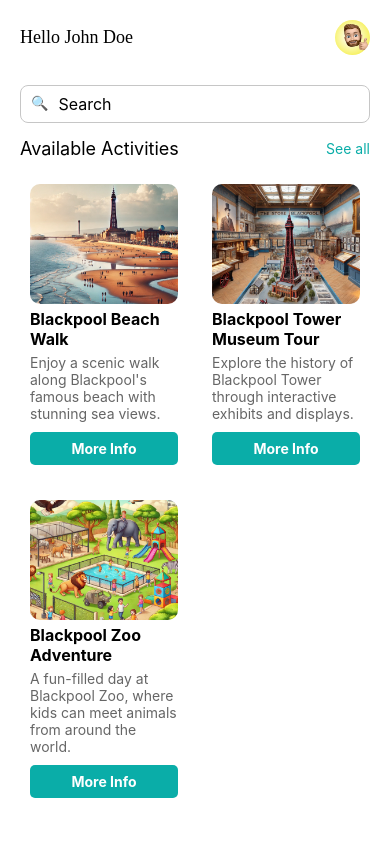
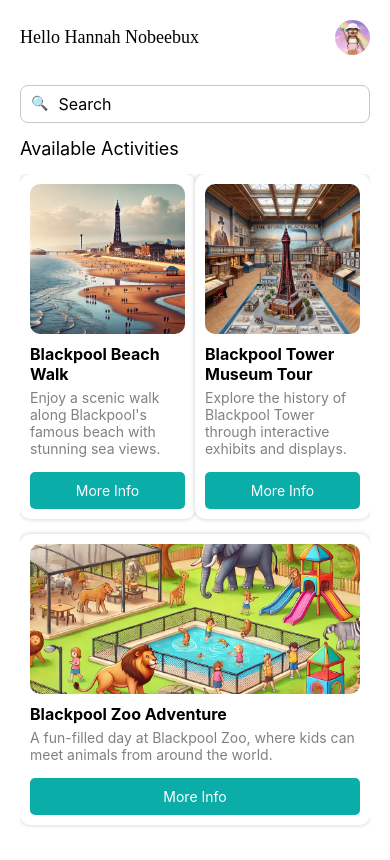
Before and after one commit to hannahnobeebux/bp-tours-app-js, a React Native app: screen /Home in a window 390 px wide. Built offline with nearby package versions, Linux system fonts and the light colour scheme.

Commit message:
More info button working and navigating to new page

```diff
--- a/src/components/ActivityCard.js
+++ b/src/components/ActivityCard.js
@@ -1,89 +1,18 @@
-import React, { useState } from 'react';
+import React from 'react';
+import { useNavigation } from '@react-navigation/native';
 import { View, Text, Image, StyleSheet, TouchableOpacity } from 'react-native';
 
 export default function ActivityCard({ activity }) {
-  const [expanded, setExpanded] = useState(false);
+    const navigation = useNavigation();
 
-  return (
-    <View style={[styles.card, expanded && styles.expandedCard]}>
-      {/* Activity Image */}
-      <Image source={activity.image} style={styles.image} />
-
-      {/* Activity Title */}
-      <Text style={styles.title}>{activity.name}</Text>
-
-      {/* Activity Preview */}
-      <Text style={styles.preview}>{activity.preview}</Text>
-
-      {/* Expandable Details Section */}
-      {expanded && (
-        <View style={styles.detailsContainer}>
-          <Text style={styles.detail}><Text style={styles.bold}>Description:</Text> {activity.details.description}</Text>
-          <Text style={styles.detail}><Text style={styles.bold}>Duration:</Text> {activity.details.duration}</Text>
-          <Text style={styles.detail}><Text style={styles.bold}>Location:</Text> {activity.details.location}</Text>
-          <Text style={styles.detail}><Text style={styles.bold}>Price:</Text> {activity.details.price}</Text>
-          <Text style={styles.detail}><Text style={styles.bold}>Age Group:</Text> {activity.details.age_group}</Text>
+    return (
+        <View style={{ flex: 1, padding: 10, backgroundColor: 'white', borderRadius: 10, shadowColor: '#000', shadowOpacity: 0.2, shadowRadius: 5, elevation: 3, marginBottom: 15 }}>
+          <Image source={activity.image} style={{ width: '100%', height: 150, borderRadius: 10 }} />
+          <Text style={{ fontSize: 16, fontWeight: 'bold', marginTop: 10 }}>{activity.name}</Text>
+          <Text style={{ fontSize: 14, color: 'gray', marginVertical: 5 }}>{activity.preview}</Text>
+          <TouchableOpacity onPress={() => navigation.navigate('ActivityDetails', { activity })} style={{ backgroundColor: '#0aada8', padding: 10, borderRadius: 5, marginTop: 10 }}>
+            <Text style={{ color: 'white', textAlign: 'center' }}>More Info</Text>
+          </TouchableOpacity>
         </View>
-      )}
-
-      {/* More Info Button */}
-      <TouchableOpacity style={styles.button} onPress={() => setExpanded(!expanded)}>
-        <Text style={styles.buttonText}>{expanded ? "Hide Info" : "More Info"}</Text>
-      </TouchableOpacity>
-    </View>
-  );
+      );
 }
-
-const styles = StyleSheet.create({
-  card: {
-    backgroundColor: '#fff',
-    borderRadius: 10,
-    overflow: 'hidden',
-    marginBottom: 15,
-    flexBasis: '48%', // 2 cards per row
-    padding: 10,
-  },
-  expandedCard: {
-    flexBasis: '100%', // Expands full width when open
-  },
-  image: {
-    width: '100%',
-    height: 120,
-    borderRadius: 10,
-  },
-  title: {
-    fontSize: 16,
-    fontWeight: 'bold',
-    marginVertical: 5,
-  },
-  preview: {
-    fontSize: 14,
-    color: '#666',
-  },
-  detailsContainer: {
-    marginTop: 10,
-    backgroundColor: '#f9f9f9',
-    padding: 10,
-    borderRadius: 8,
-  },
-  detail: {
-    fontSize: 14,
-    color: '#333',
-    marginBottom: 5,
-  },
-  bold: {
-    fontWeight: 'bold',
-  },
-  button: {
-    backgroundColor: '#0aada8',
-    padding: 8,
-    borderRadius: 5,
-    alignItems: 'center',
-    marginTop: 10,
-  },
-  buttonText: {
-    color: '#fff',
-    fontSize: 14,
-    fontWeight: 'bold',
-  },
-});
--- /dev/null
+++ b/src/components/ActivityDetails.js
@@ -0,0 +1,24 @@
+import { View, Text, Image, TouchableOpacity } from 'react-native';
+import React from 'react';
+
+export default function ActivityDetails({ route, navigation }) {
+  const { activity } = route.params;
+
+  return (
+    <View style={{ flex: 1, padding: 20, backgroundColor: 'white' }}>
+      <Image source={activity.image} style={{ width: '100%', height: 200, borderRadius: 10 }} />
+      <Text style={{ fontSize: 22, fontWeight: 'bold', marginTop: 10 }}>{activity.name}</Text>
+      <Text style={{ fontSize: 16, color: 'gray', marginVertical: 10 }}>{activity.details.description}</Text>
+      <Text style={{ fontSize: 16, fontWeight: 'bold' }}>Duration: {activity.details.duration}</Text>
+      <Text style={{ fontSize: 16, fontWeight: 'bold' }}>Location: {activity.details.location}</Text>
+      <Text style={{ fontSize: 16, fontWeight: 'bold' }}>Price: {activity.details.price}</Text>
+      <Text style={{ fontSize: 16, fontWeight: 'bold' }}>Age Group: {activity.details.age_group}</Text>
+      <TouchableOpacity onPress={() => alert('Booking confirmed!')} style={{ backgroundColor: '#0aada8', padding: 15, borderRadius: 5, marginTop: 20 }}>
+        <Text style={{ color: 'white', textAlign: 'center', fontSize: 18 }}>Book Activity</Text>
+      </TouchableOpacity>
+      <TouchableOpacity onPress={() => navigation.goBack()} style={{ color: '#0aada8', padding: 15, borderRadius: 5, marginTop: 10 }}>
+        <Text style={{color:'#0aada8'}}> ← All Activities</Text>
+        </TouchableOpacity>
+    </View>
+  );
+}
--- a/src/navigation/AppStack.js
+++ b/src/navigation/AppStack.js
@@ -3,6 +3,7 @@ import { createStackNavigator } from "@react-navigation/stack";
 
 import OnboardingScreen from "../screens/OnboardingScreen";
 import HomeScreen from "../screens/HomeScreen";
+import ActivityDetails from "../components/ActivityDetails";
 
 
 const Stack = createStackNavigator();
@@ -12,6 +13,7 @@ const AppStack = () => {
         <Stack.Navigator screenOptions={{ headerShown: false }}>
             <Stack.Screen name="Onboarding" component={OnboardingScreen} />
             <Stack.Screen name="Home" component={HomeScreen} />
+            <Stack.Screen name="ActivityDetails" component={ActivityDetails} />
         </Stack.Navigator>
     );
 };
--- a/src/screens/HomeScreen.js
+++ b/src/screens/HomeScreen.js
@@ -17,9 +17,9 @@ export default function HomeScreen({navigation}) {
     //     return <BannerSlider data={item}/>
     // };
 
-    const renderActivity = ({ item }) => (
-        <ActivityCard activity={item}/>
-      );
+    // const renderActivity = ({ item }) => (
+    //     <ActivityCard activity={item}/>
+    //   );
 
 
     return (
@@ -32,11 +32,11 @@ export default function HomeScreen({navigation}) {
                   alignItems: 'center',
                   marginBottom: 20
               }}>
-                  <Text style={{fontSize:18, fontFamily: 'Roboto-Medium'}}>Hello John Doe</Text>
+                  <Text style={{fontSize:18, fontFamily: 'Roboto-Medium'}}>Hello Hannah Nobeebux</Text>
 
                   {/* User Profile Image */}
                   <ImageBackground
-                      source={require('../assets/user-profile.jpg')}
+                      source={require('../assets/user-profile-2.png')}
                       style={{width:35, height:35, marginLeft: 10}}
                       imageStyle={{borderRadius: 25}}
                   />
@@ -68,19 +68,19 @@ export default function HomeScreen({navigation}) {
               {/* Section Title and See All Button */}
               <View style={{marginVertical: 15, flexDirection: 'row', justifyContent: 'space-between', alignItems: 'center'}}>
                   <Text style={{fontSize: 18}}>Available Activities</Text>
-                  <TouchableOpacity onPress={() => {console.log("See all clicked!")}}>
+                  {/* <TouchableOpacity onPress={() => {console.log("see all works")}}>
                       <Text style={{color: '#0aada8'}}>See all</Text>
-                  </TouchableOpacity>
+                  </TouchableOpacity> */}
               </View>
 
-         {/* Activity Grid */}
+         {/* Activity List (Grid Format) */}
          <FlatList
-          data={activities}
-          renderItem={renderActivity}
-          keyExtractor={(item) => item.id.toString()}
-          numColumns={2} // 2 cards per row
-          columnWrapperStyle={{ justifyContent: 'space-between' }}
-        />
+                data={activities}
+                keyExtractor={(item) => item.id.toString()}
+                renderItem={({ item }) => <ActivityCard activity={item} />}
+                numColumns={2}
+                columnWrapperStyle={{ justifyContent: 'space-between' }}
+            />
 
               {/* Carousel Section */}
               {/* <Carousel
```
Also changed, not shown: src/assets/user-profile-2.png (added).
